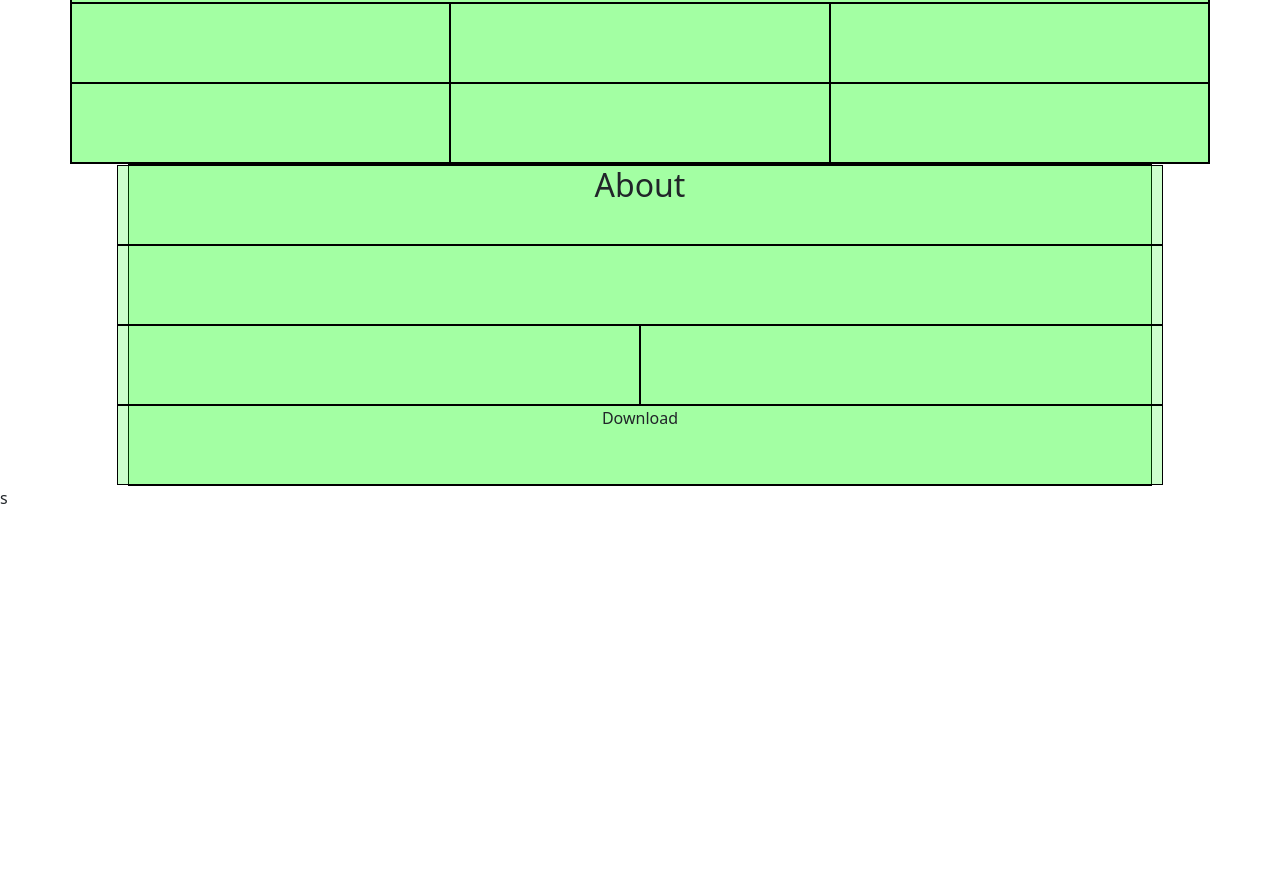
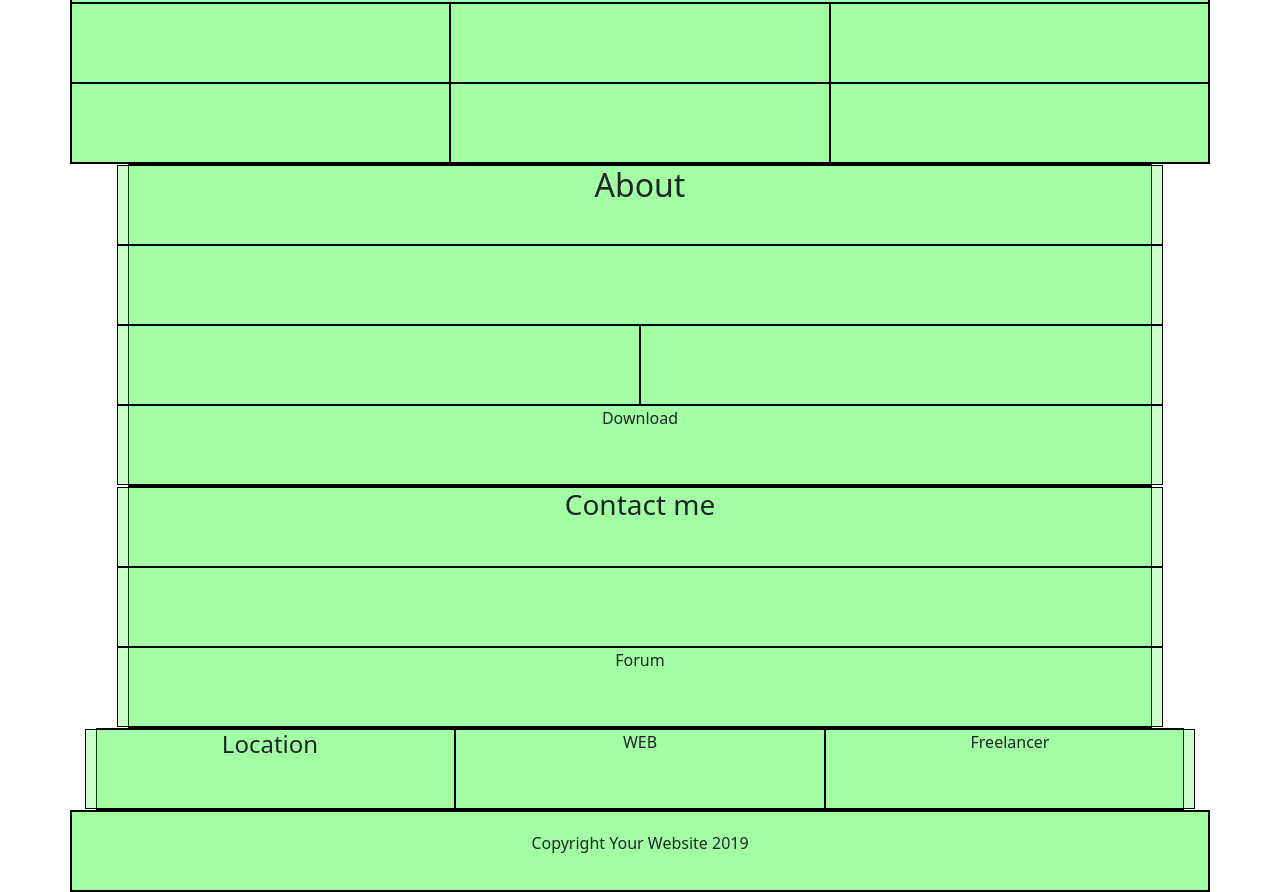
Before and after one commit to Oltion-Koceku/html-css-bootstrap-freelancer, a plain HTML site: page index.html in a window 1280 px wide. Shown: the part 564-1456 px from the top of the page. Before the commit the page ends 1074 px from the top, so only its background shows below. Drawn offline with nearby package versions, Linux system fonts and the light colour scheme.

Commit message:
[end]blocchi

```diff
--- a/assets/style/style.css
+++ b/assets/style/style.css
@@ -16,3 +16,8 @@ margin: 0 auto;
 width: 80%;
 margin: 0 auto;
 }
+
+.container-sce{
+width: 85%;
+margin: 0 auto;
+}
--- a/index.html
+++ b/index.html
@@ -67,7 +67,29 @@
         <div class="col-12 text-center">Download</div>
       </div>
     </div>
+    <div class="container-sca">
+      <div class="row">
+        <div class="col-12 text-center "><h3>Contact me</h3></div>
+        <div class="col-12"></div>
+        <div class="col-12 text-center ">Forum</div>
+      </div>
+    </div>
   </main>
-  <footer></footer>
+  <footer>
+    <!-- location -->
+    <div class="container-sce">
+      <div class="row">
+        <div class="col-12 col-md-4 text-center "><h4>Location</h4></div>
+        <div class="col-12 col-md-4 text-center ">WEB</div>
+        <div class="col-12 col-md-4 text-center ">Freelancer</div>
+      </div>
+    </div>
+    <!-- Copyright -->
+    <div class="container">
+      <div class="row">
+        <div class="col d-flex align-items-center justify-content-center "><p>Copyright Your Website 2019</p></div>
+      </div>
+    </div>
+  </footer>
 </body>
-</html>s
+</html>
```
